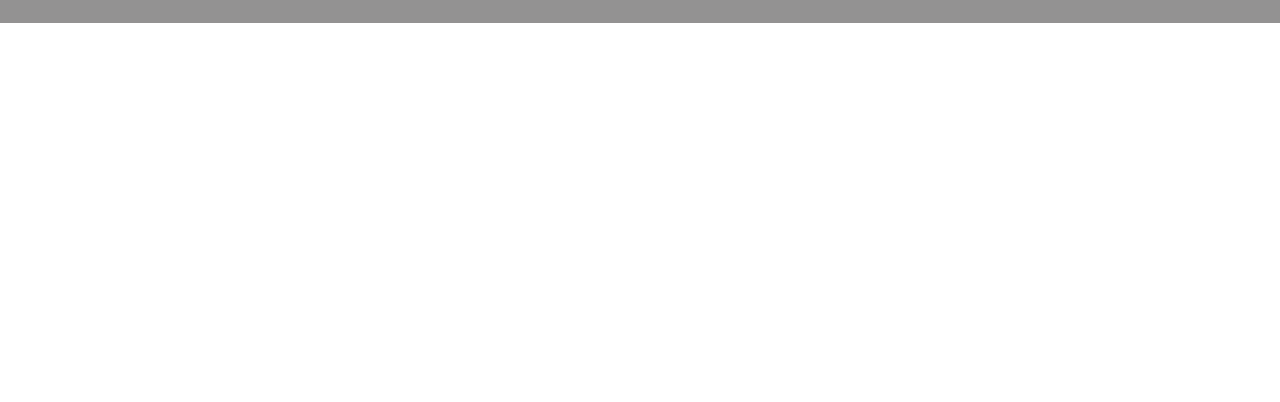
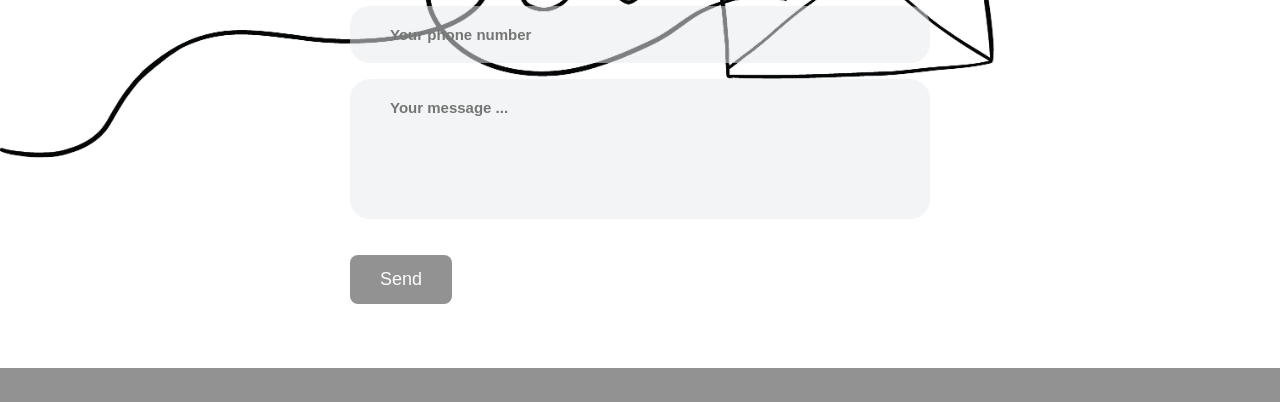
Before and after one commit to sami-sinnari/Bloq, a plain HTML site: page form.html in a window 1280 px wide. Shown: the part 395-797 px from the top of the page. Drawn offline with Linux system fonts and the light colour scheme; a web font is replaced by a local one.

Commit message:
Added CSS for contact page

```diff
--- a/assets/css/style.css
+++ b/assets/css/style.css
@@ -201,7 +201,7 @@ li {
 }
 
 .btn:hover {
-    background-color: rgba(22, 22, 22, 0.73);
+    background-color: rgba(107, 106, 106, 0.73);
     color: white;
     transition: 0.3s cubic-bezier(.6,-0.28,.74,.05);
 }
@@ -209,6 +209,81 @@ li {
 .btn a:hover {
     color: white;
 }
+
+  /* ------ Contact section  ------ */
+
+  .contact_section{
+    background: url(../images/message.jpeg) no-repeat center;
+    background-size: contain;
+    width: 100%;
+    height: auto;
+    padding-top: 20px;
+  }
+
+  .contact_section h1{
+    text-align: center;
+    color: #6b6a6aba;
+  }
+
+  .contact_form{
+    max-width: 600px;
+    margin: auto;
+    padding: 0 10px;
+    overflow: hidden;
+  }
+
+  .contact_form_text{
+    display: block;
+    width: 100%;
+    box-sizing: border-box;
+    margin: 16px 0;
+    border: 0;
+    background: rgba(230, 234, 236, 0.534);
+    padding: 20px 40px;
+    outline: none;
+    color: #6b6a6aba;
+    font-size: 15px;
+    font-weight: 600;
+    transition: 0.5s;
+    font-family: "Architects Daughter", sans-serif;
+    border-radius: 20px;
+  }
+
+    .contact_section_title{
+    padding-top: 2em;
+    text-align: center;
+    font-size: 30px;
+    color:#6b6a6aba;
+  }
+
+  .contact_form_text:focus{
+    box-shadow: 0 0 10px 4px #6b6a6aba;
+    border-radius: 40px;
+  }
+
+  textarea.contact_form_text{
+    resize: none;
+    height: 140px;
+  }
+
+  .contact_form_btn{
+  font-size: 18px;
+  color: #fdfdfd;
+  background: #6b6a6aba;
+  border: none;
+  padding: 14px 30px;
+  margin-top: 20px;
+  font-weight: 500;
+  text-decoration: none;
+  border-radius: 8px;
+  }
+
+  .contact_form-btn:hover {
+    transition: 0.5s ease-in-out;
+    background: rgb(180, 176, 176);
+    color: #dce2e9;
+    cursor: pointer;
+  }
 
  /* -------- social links -------- */
 
@@ -238,7 +313,7 @@ li {
 
 .social-links i:hover {
     color: rgba(68, 68, 68, 0.404);
-    transition: 0.2s ease-in-out;
+    transition: 0.12s ease-in-out;
     border-top: 5px dotted rgb(255, 255, 255);
     border-radius: 0.3px;
     padding-top: 3px;
```
